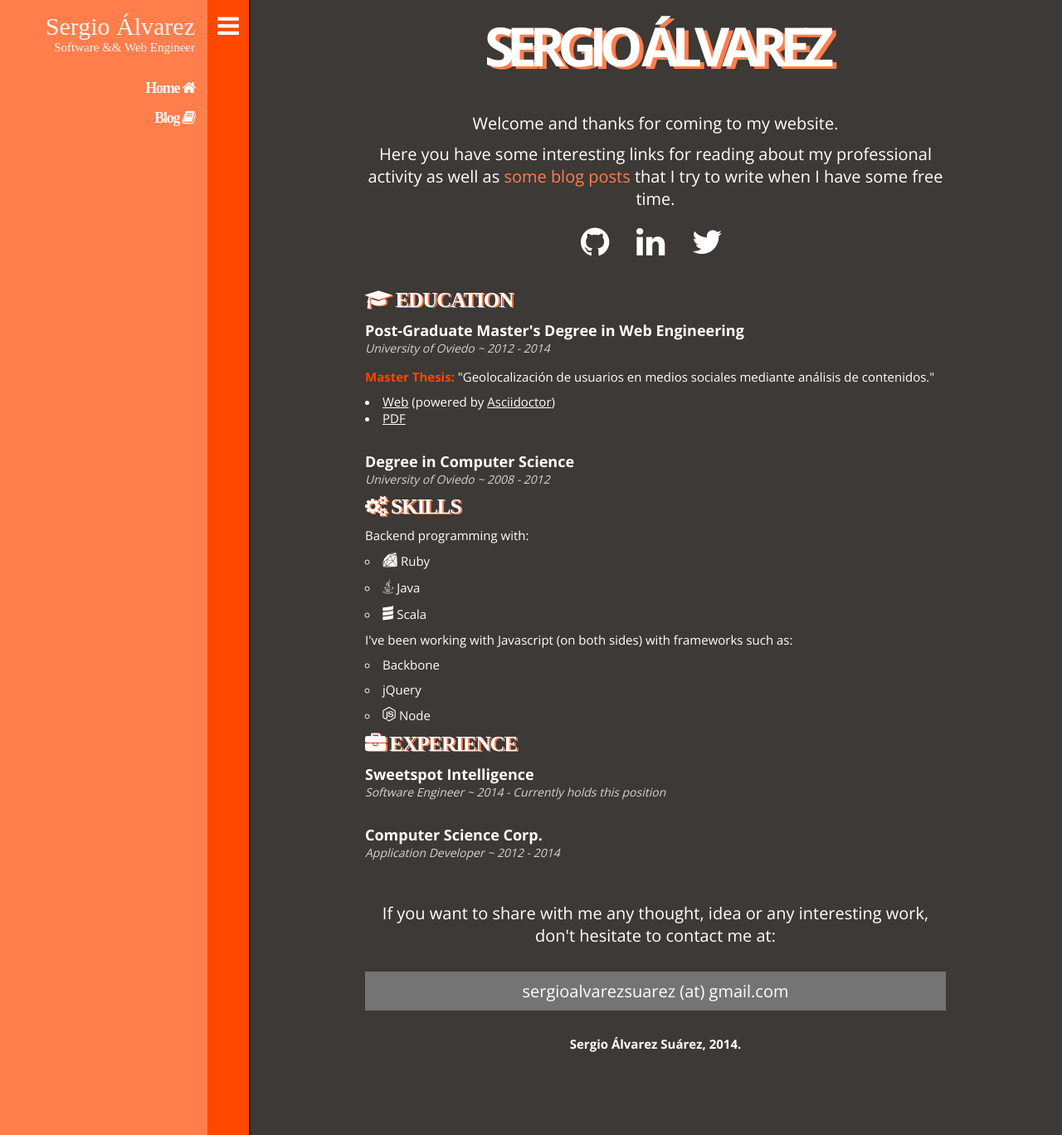
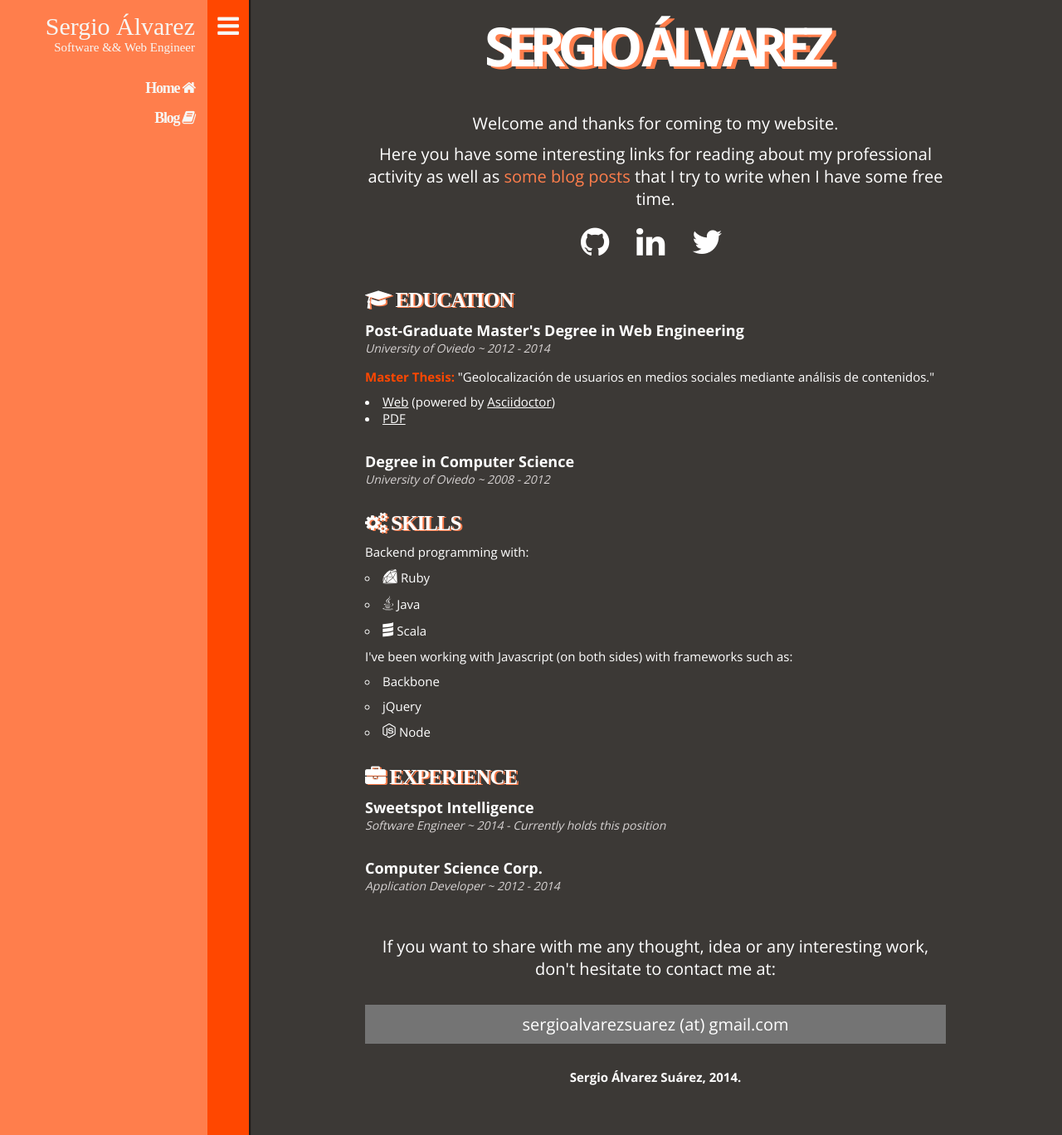
Before and after one commit to sergioalvz/sergioalvz.github.io, a Jekyll site: the page built from index.html, in a window 1280 px wide and 1368 px high. Shown: the whole window at 83% size. Built offline with Jekyll 4.4.1, drawn with Linux system fonts in a browser that asks for light colours; nearby versions of some CDN libraries; some web fonts are replaced; Markdown is read by kramdown in place of the engine named in the settings.

Commit message:
Add margin bottom for the main divs @ resume

```diff
--- a/css/main.css
+++ b/css/main.css
@@ -166,6 +166,10 @@ strong { color: #ff4700; }
 
 .home .resume {
   margin: 30px 0 50px;
+}
+
+.home .resume > div {
+  margin-bottom: 30px;
 }
 
 .home .resume > div > div > h4 {
```
